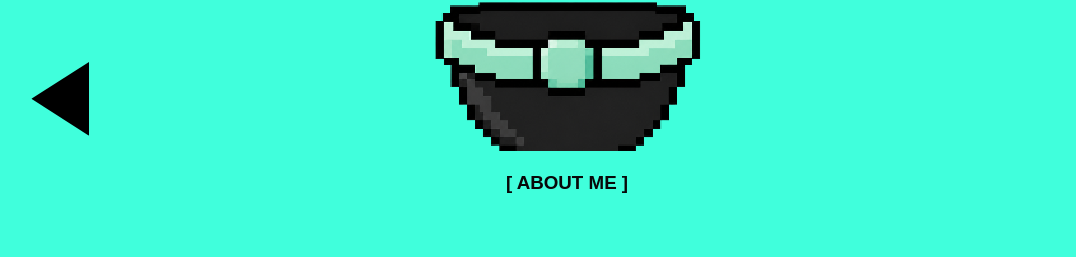
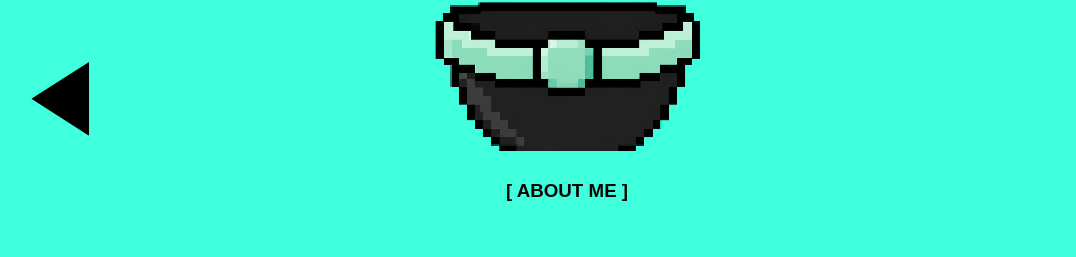
Before and after one commit to jiyeonwon/jiyeon-test, a Next.js app: page / in a window 1280 px wide. Shown: the part 1822-2079 px from the top of the page, without its empty margins (73-1149 px from the left). Built offline with nearby package versions, Linux system fonts and the light colour scheme; a web font is replaced by a local one.

Commit message:
Desktop8 캡슐 이름 간격 반영

```diff
--- a/app/globals.css
+++ b/app/globals.css
@@ -252,7 +252,7 @@ button {
 }
 
 .aboutCapsule h2 {
-  margin: 16px 0 0;
+  margin: 24px 0 0;
   font-size: clamp(12px, 1.66666667cqw, 24px);
   font-weight: 600;
   line-height: clamp(20px, 3.90625cqh, 40px);
```
